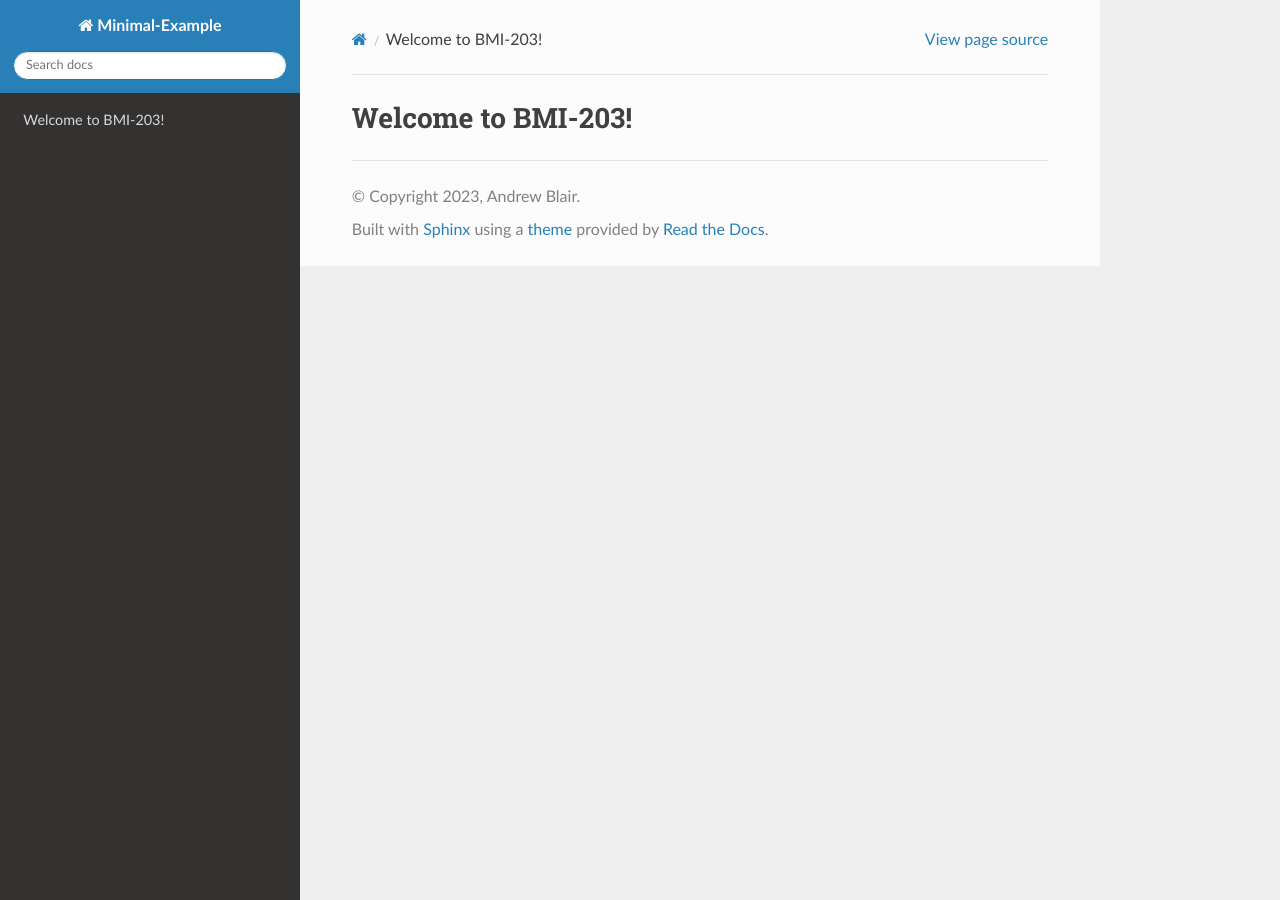
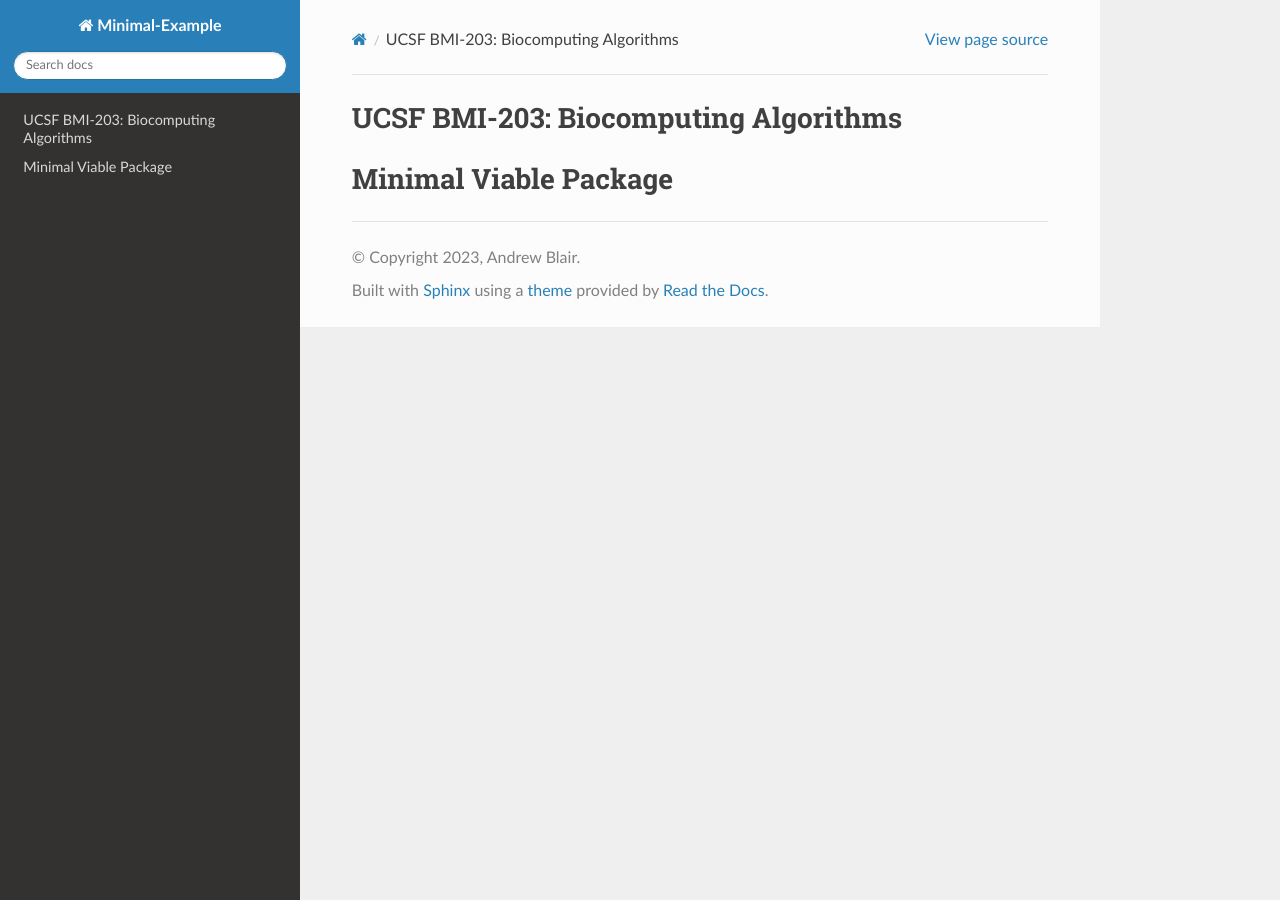
Before and after one commit to bmi203-2023/minimal-viable-package, a Sphinx documentation site: the page built from docs/source/index.rst, in a window 1280 px wide. Built offline with Sphinx 7.4.7 and the Read the Docs theme 2.0.0, drawn with Linux system fonts in a browser that asks for light colours; pages that are not in the unit, such as notebooks, are missing from menus.

Commit message:
Update example v0.1.0 RTD

```diff
--- a/docs/source/index.rst
+++ b/docs/source/index.rst
@@ -3,10 +3,11 @@
    You can adapt this file completely to your liking, but it should at least
    contain the root `toctree` directive.
 
-Welcome to BMI-203!
+UCSF BMI-203: Biocomputing Algorithms
 ===========================================
 
-
+Minimal Viable Package
+======================
 .. toctree::
    :maxdepth: 2
 
```
